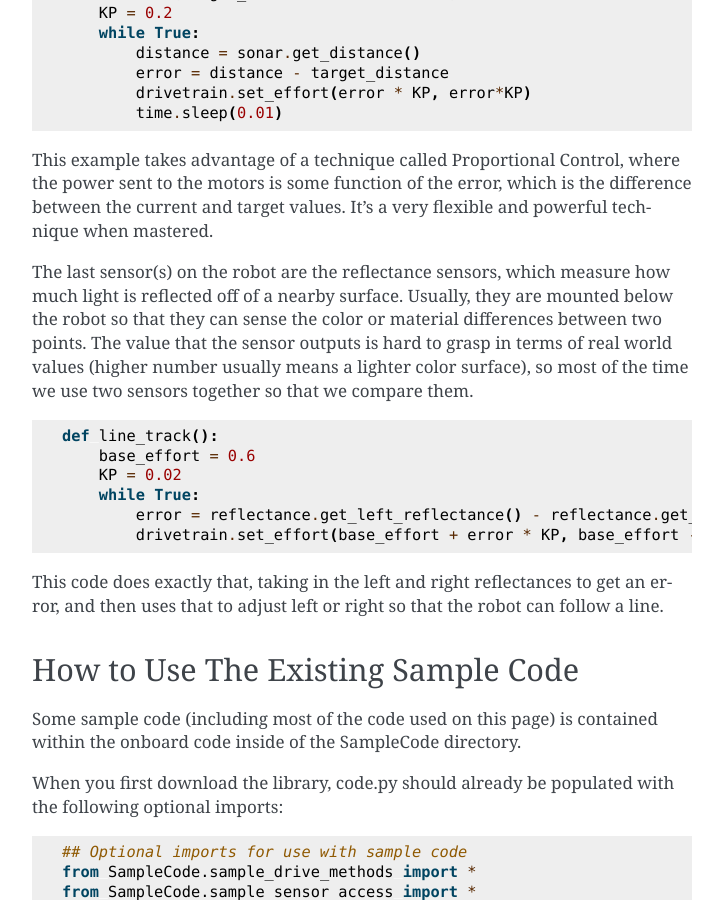
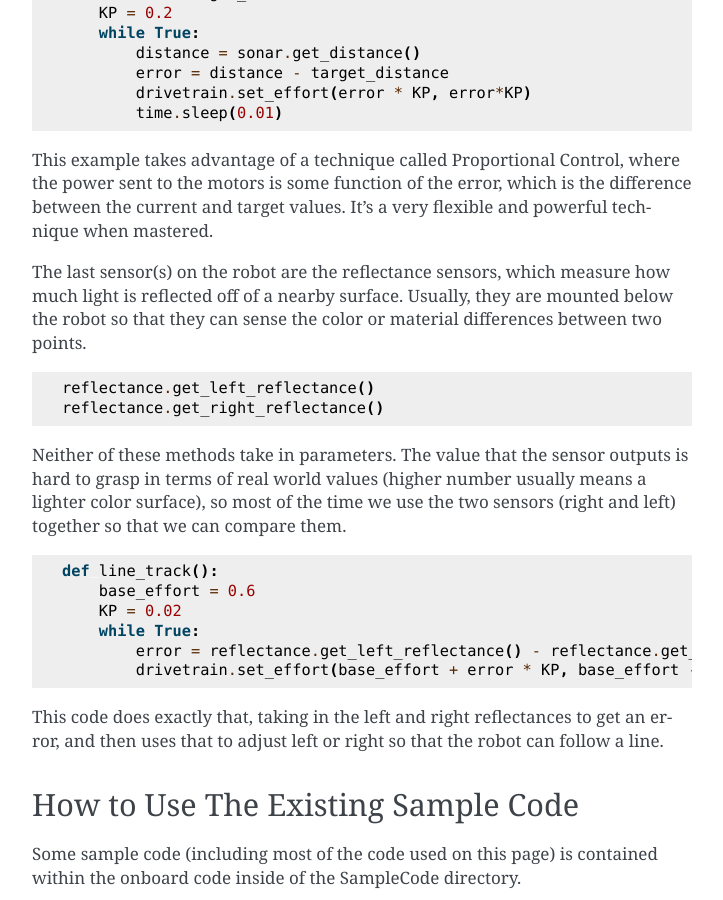
Before and after one commit to Open-STEM/Open-STEM.github.io, a Sphinx documentation site: the page built from docs/source/examples/index.rst, in a window 1280 px wide and 900 px high, scrolled down 2419 px. Shown: the whole window, without its empty margins (388-1111 px from the left). Built offline with Sphinx 7.4.7, drawn with Linux system fonts in a browser that asks for light colours.

Commit message:
small fix

```diff
--- a/docs/source/examples/index.rst
+++ b/docs/source/examples/index.rst
@@ -104,7 +104,14 @@ Something cool we can do with this sensor is have the robot try to maintain a co
 This example takes advantage of a technique called Proportional Control, where the power sent to the motors is some function of the error, which is the difference between the current and target values. It's a very flexible and powerful technique when mastered.
 
 The last sensor(s) on the robot are the reflectance sensors, which measure how much light is reflected off of a nearby surface. Usually, they are mounted below the robot so that they can sense the color or material differences between two points.
-The value that the sensor outputs is hard to grasp in terms of real world values (higher number usually means a lighter color surface), so most of the time we use two sensors together so that we compare them.
+
+
+.. code::
+
+    reflectance.get_left_reflectance()
+    reflectance.get_right_reflectance()
+
+Neither of these methods take in parameters. The value that the sensor outputs is hard to grasp in terms of real world values (higher number usually means a lighter color surface), so most of the time we use the two sensors (right and left) together so that we can compare them.
 
 .. code::
 
```
